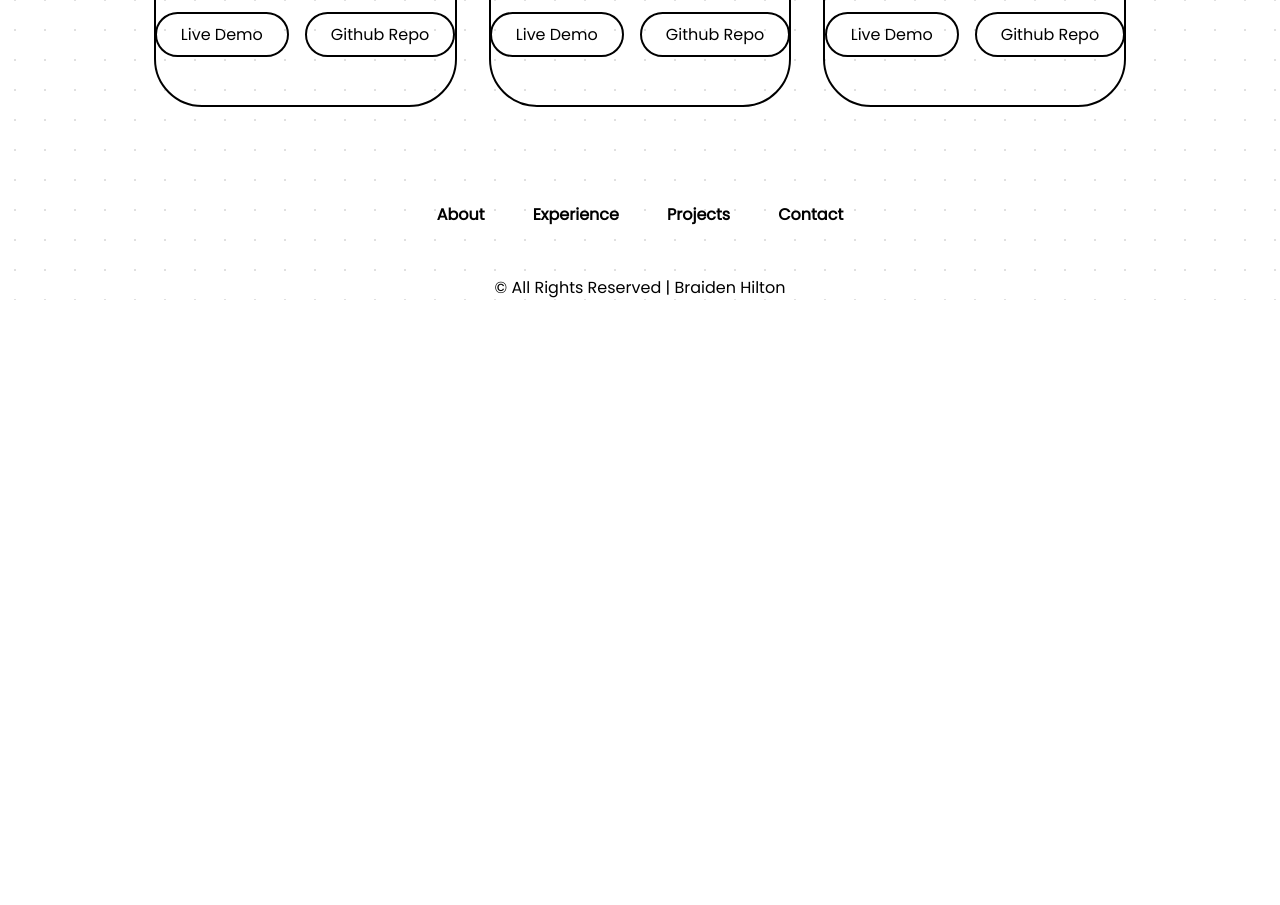
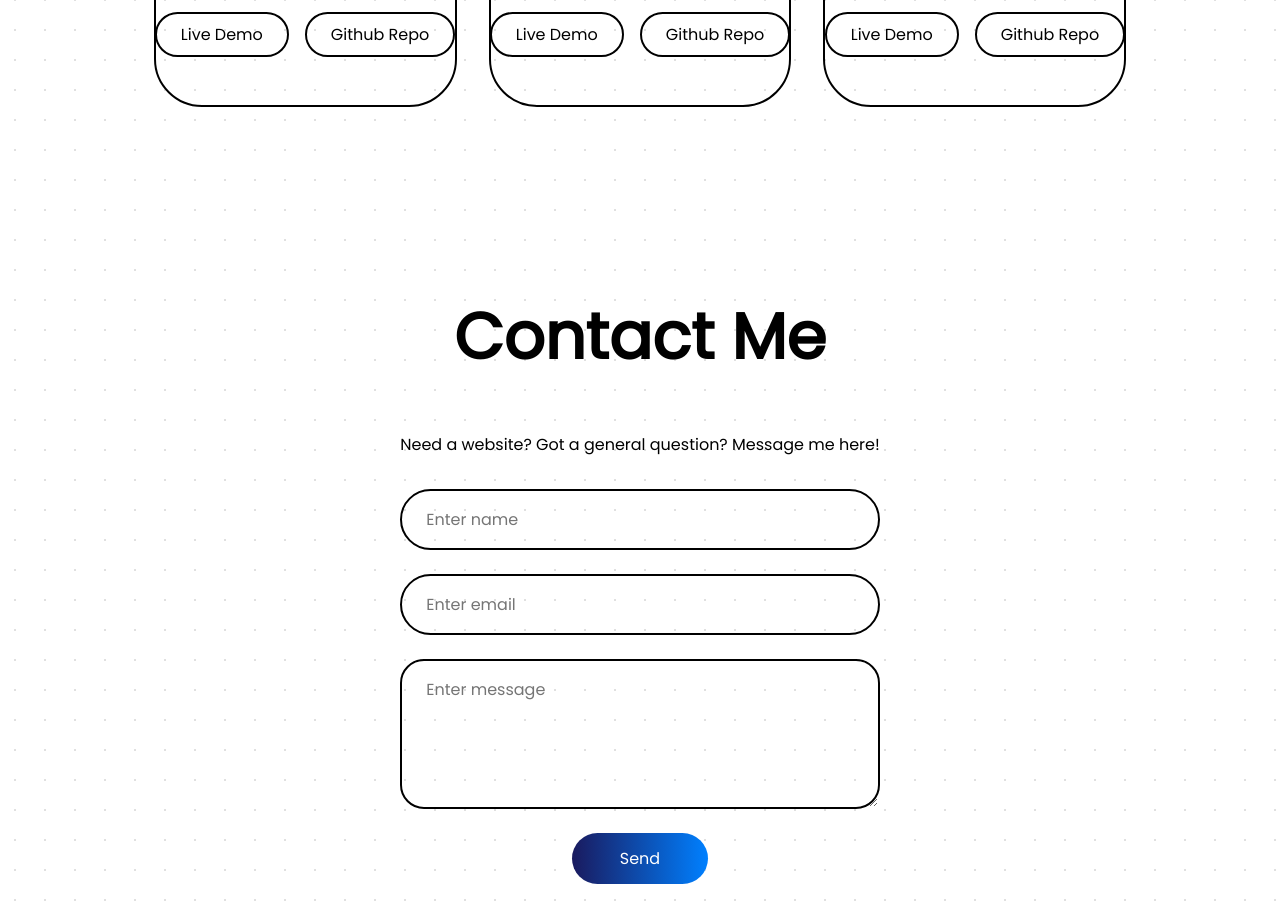
Before and after one commit to BraidenJH/BraidenJH-Portfolio, a plain HTML site: page index.html in a window 1280 px wide. Shown: the part 2895-3800 px from the top of the page. Before the commit the page ends 3195 px from the top, so only its background shows below. Drawn offline with Linux system fonts and the light colour scheme.

Commit message:
Added Contact form

```diff
--- a/css/style.css
+++ b/css/style.css
@@ -424,3 +424,69 @@ footer ul li a {
         gap: 1rem;
     }
 }
+
+.contact {
+    display: flex;
+    flex-direction: column;
+    align-items: center;
+    justify-content: center;
+    padding-top: 2rem;
+}
+
+.contact form {
+    display: flex;
+    flex-direction: column;
+    gap: 1.5rem;
+    width: 100%;
+    max-width: 600px;
+}
+
+.contact-div p {
+  padding-bottom: 2rem;
+}
+
+.contact form input,
+.contact form textarea {
+    width: 100%;
+    padding: 1rem 1.5rem;
+    border: 2px solid black;
+    border-radius: 3rem;
+    font-size: 1rem;
+    font-weight: 300;
+    outline: none;
+    transition: 0.2s ease-in-out;
+    background: transparent;
+}
+
+.contact form textarea {
+    border-radius: 1.5rem;
+    resize: vertical;
+    min-height: 150px;
+}
+
+.contact form textarea::-webkit-scrollbar {
+    display: none;
+}
+
+.contact form input:focus,
+.contact form textarea:focus {
+    border-color: #0080ff;
+}
+
+.contact form button {
+    align-self: center;
+    padding: 0.8rem 3rem;
+    border-radius: 3rem;
+    border: none;
+    font-weight: 500;
+    font-size: 1rem;
+    color: white;
+    cursor: pointer;
+    transition: 0.3s ease-in-out;
+    background: linear-gradient(to right, #1a1a5e, #0080ff);
+}
+
+.contact form button:hover {
+    transform: scale(1.03);
+    background: linear-gradient(to right, #0080ff, #1a1a5e);
+}
--- a/index.html
+++ b/index.html
@@ -28,7 +28,7 @@
             </li>
 
             <li>
-                <a href="#about">Contact</a>
+                <a href="#contact">Contact</a>
             </li>
         </ul>
 
@@ -144,6 +144,20 @@
         </div>
     </section>
 
+    <section class="contact" id="contact">
+        <div class="contact-div">
+            <h2 class="section-title">Contact Me</h2>
+            <p>Need a website? Got a general question? Message me here!</p>
+
+            <form action="https://formsubmit.co/braidenjhilton@gmail.com" method="post">
+                <input name="name" type="text" placeholder="Enter name" required/>
+                <input name="email" type="email" placeholder="Enter email" required/>
+                <textarea name="message" placeholder="Enter message" required></textarea>
+                <button type="submit">Send</button>
+            </form>
+        </div>
+    </section>
+
     <footer>
 
         <ul>
@@ -160,7 +174,7 @@
             </li>
 
             <li>
-                <a href="#about">Contact</a>
+                <a href="#contact">Contact</a>
             </li>
         </ul>
 
```
